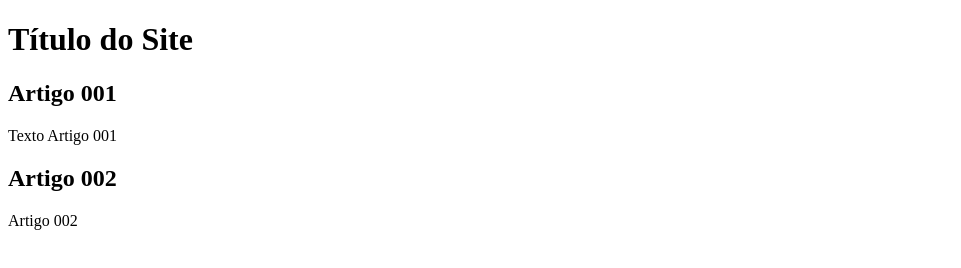
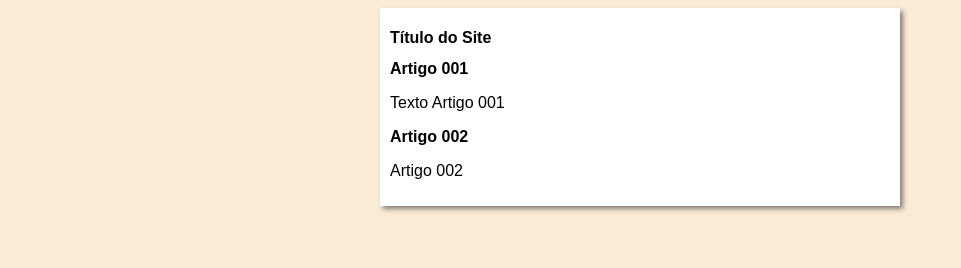
Before and after one commit to rkcosta/projeto-site, a plain HTML site: page index.html in a window 1280 px wide. Shown: the whole page, without its empty margins (0-961 px from the left). Drawn offline with Linux system fonts and the light colour scheme.

Commit message:
inicio design

```diff
--- /dev/null
+++ b/estilos/styele.css
@@ -0,0 +1,16 @@
+*{
+   font-family: Arial, Helvetica, sans-serif;
+   font-size: 16px;
+}
+
+body {
+    background-color: antiquewhite;
+}
+
+main {
+    background-color: white;
+    width: 500px;
+    margin: auto;
+    padding: 10px;
+    box-shadow: 3px 3px 5px rgba(0, 0, 0, 0.473);
+}
--- a/index.html
+++ b/index.html
@@ -5,6 +5,7 @@
     <meta http-equiv="X-UA-Compatible" content="IE=edge">
     <meta name="viewport" content="width=device-width, initial-scale=1.0">
     <title>Document</title>
+    <link rel="stylesheet" href="estilos/styele.css">
 </head>
 <body>
     <main>
```
